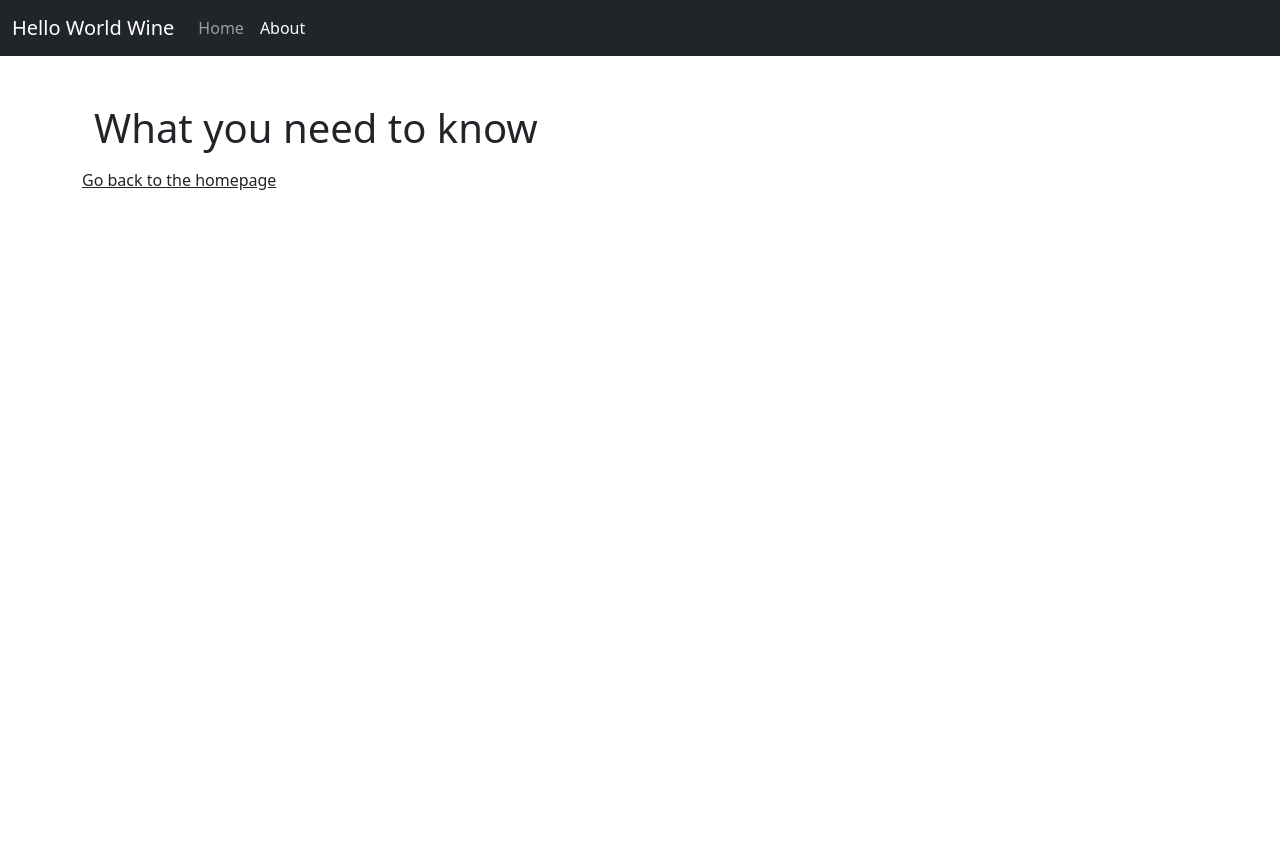
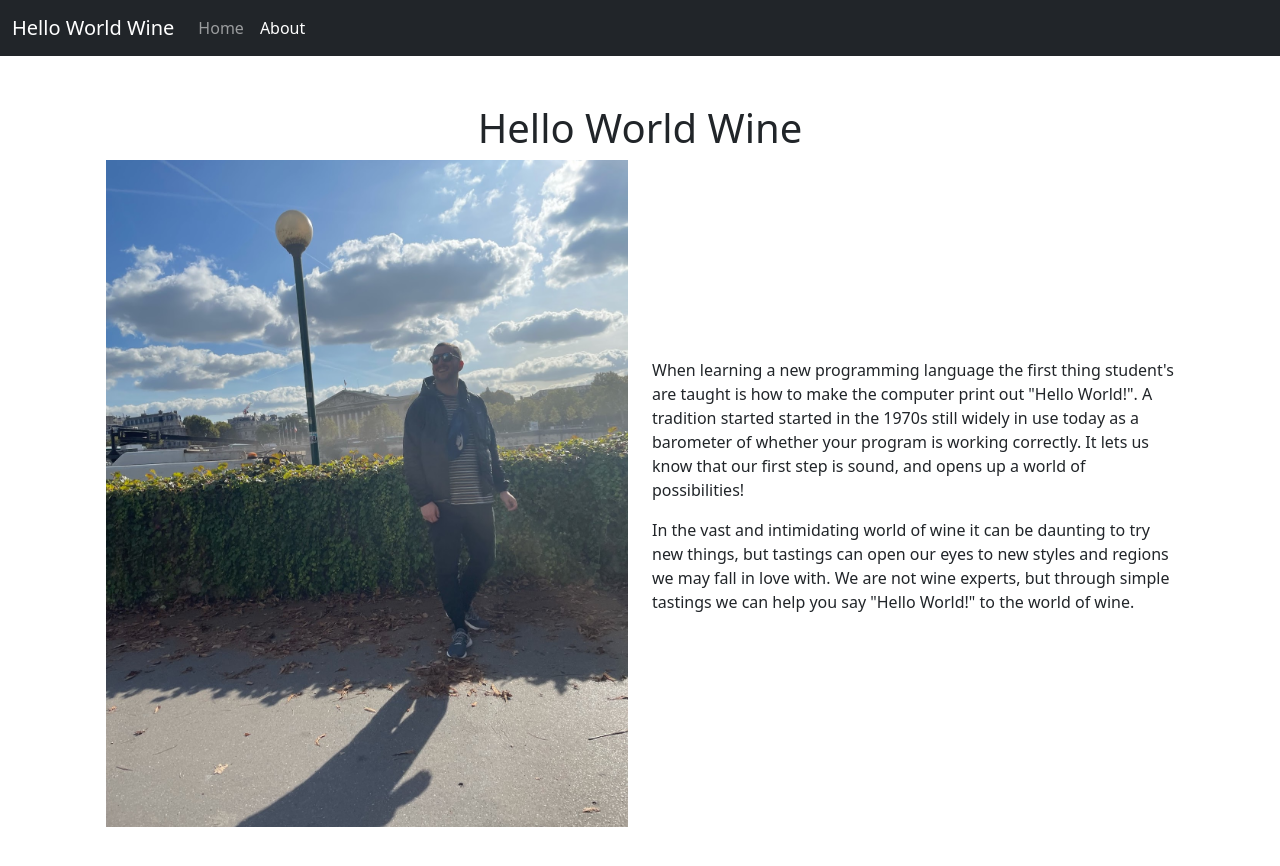
Before and after one commit to alejandrovelez7/hello-world-wine, a Gatsby site: page /about in a window 1280 px wide. Before the commit the page ends 800 px from the top, so only its background shows below. Built offline with nearby package versions, Linux system fonts and the light colour scheme; Gatsby itself is replaced by a stand-in of ours.

Commit message:
feat: about us page

```diff
--- a/src/pages/about.js
+++ b/src/pages/about.js
@@ -1,18 +1,36 @@
 import * as React from "react";
 import { Link } from "gatsby";
+import { StaticImage } from "gatsby-plugin-image";
 
 import Layout from "../components/layout";
-import Seo from "../components/seo";
 
 const AboutPage = () => (
   <Layout>
     <div className="container my-5">
-      <div className="container">
-        <h1>What you need to know</h1>
-        <p>
-        </p>
+      <div className="container-lg">
+        <h1 className="text-center">Hello World Wine</h1>
+        <div className="d-flex justify-content-evenly">
+          <div className="container-lg w-100">
+            <StaticImage
+                src="../images/ale.jpeg"
+                width={500}
+                quality={95}
+                formats={["AUTO", "WEBP"]}
+                className="img-fluid w-100"
+                alt="Ale!"
+            />
+          </div>
+          <div className="align-self-center container-sm flex-shrink-1">
+            <p>
+              When learning a new programming language the first thing student's are taught is how to make the computer print out "Hello World!".
+              A tradition started started in the 1970s still widely in use today as a barometer of whether your program is working correctly. It lets us know that our first step is sound, and opens up a world of possibilities!
+            </p>
+            <p>
+              In the vast and intimidating world of wine it can be daunting to try new things, but tastings can open our eyes to new styles and regions we may fall in love with. We are not wine experts, but through simple tastings we can help you say "Hello World!" to the world of wine.
+            </p>
+          </div>
+        </div>
       </div>
-      <Link to="/">Go back to the homepage</Link>
     </div>
   </Layout>
 );
--- a/src/pages/index.js
+++ b/src/pages/index.js
@@ -3,7 +3,6 @@ import { Link } from "gatsby";
 import { StaticImage } from "gatsby-plugin-image";
 
 import Layout from "../components/layout";
-import Seo from "../components/seo";
 import Header from "../components/header";
 import Main from "../components/main";
 
```
